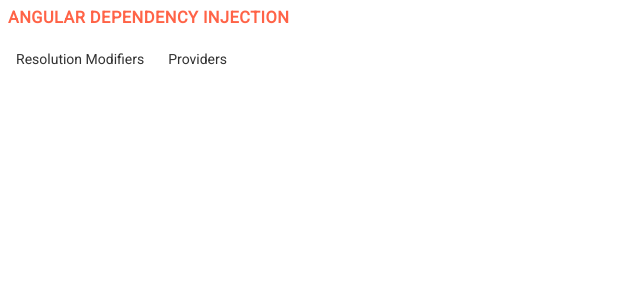
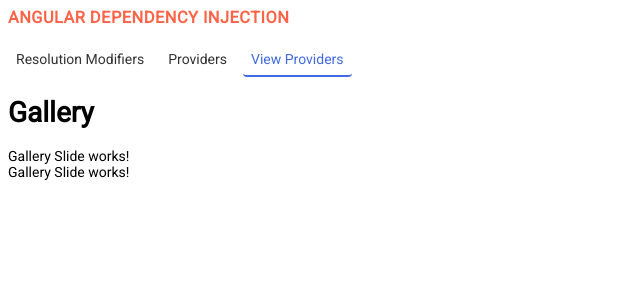
Before and after one commit to diosvo/angular-dependency-injection, an Angular app: page /gallery in a window 1280 px wide. Before the commit this address led to /. Shown: the top 300 px of the page, without its empty margins (0-640 px from the left). Built offline with nearby package versions, Linux system fonts and the light colour scheme.

Commit message:
Create new components (View Providers)

```diff
--- a/src/app/toolbar/toolbar.component.html
+++ b/src/app/toolbar/toolbar.component.html
@@ -1,4 +1,5 @@
 <div class="menu">
   <button class="item" routerLinkActive="active" routerLink="resolution-modifiers">Resolution Modifiers</button>
   <button class="item" routerLinkActive="active" routerLink="providers">Providers</button>
+  <button class="item" routerLinkActive="active" routerLink="gallery">View Providers</button>
 </div>
--- /dev/null
+++ b/src/app/view-providers/gallery-slide/gallery-slide.component.html
@@ -0,0 +1 @@
+<div>Gallery Slide works!</div>
--- /dev/null
+++ b/src/app/view-providers/gallery/gallery.component.html
@@ -0,0 +1,7 @@
+<div class="gallery-wrap">
+  <h1 class="gallery_wrap__title">Gallery</h1>
+  <div class="gallery-content">
+    <app-gallery-slide></app-gallery-slide>
+    <app-gallery-slide></app-gallery-slide>
+  </div>
+</div>
```
Also changed, not shown: src/app/app.module.ts (+9 -0 lines), src/app/view-providers/gallery-slide/gallery-slide.component.ts (added, +7 -0 lines), src/app/view-providers/gallery/gallery.component.ts (added, +7 -0 lines).
